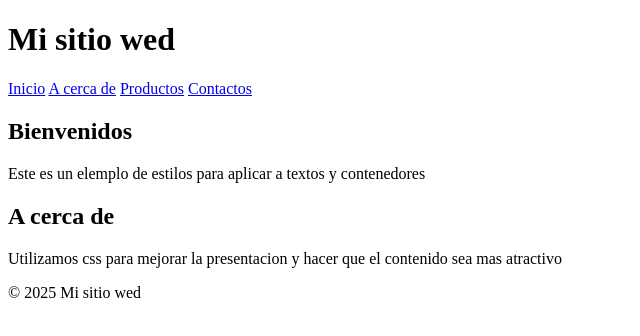
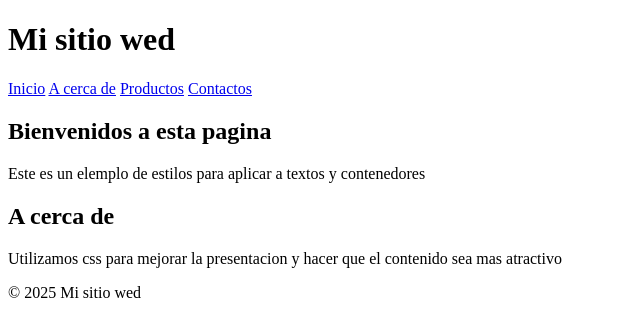
Before and after one commit to amctele/sesion9, a plain HTML site: page lab9.html in a window 1280 px wide. Shown: the whole page, without its empty margins (0-640 px from the left). Drawn offline with Linux system fonts and the light colour scheme.

Commit message:
camseccion9

```diff
--- a/lab9.html
+++ b/lab9.html
@@ -19,7 +19,7 @@
     </nav>
     <main>
         <div>
-            <h2>Bienvenidos</h2>
+            <h2>Bienvenidos a esta pagina</h2>
             <p> Este es un elemplo de estilos para aplicar a textos y contenedores</p>
 
         </div>
```
